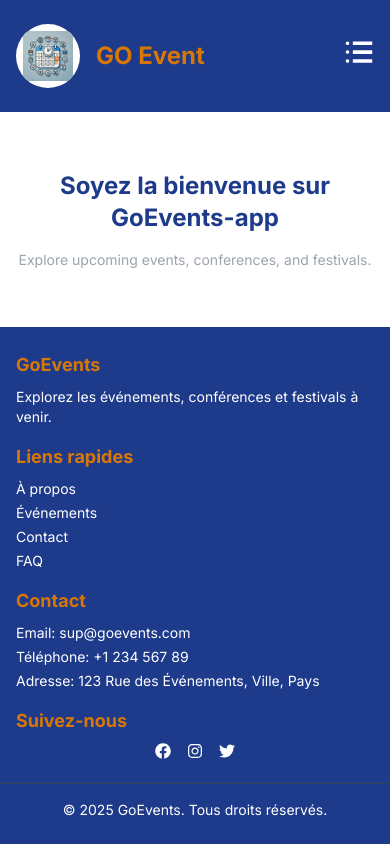
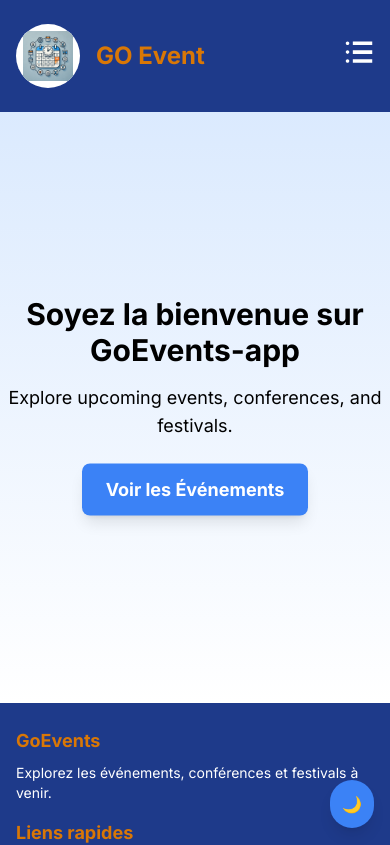
Before and after one commit to s6serge/goevents-app, a Next.js app: page / in a window 390 px wide. Shown: the top 845 px of the page. Built offline with nearby package versions, Linux system fonts and the light colour scheme.

Commit message:
Touche final
ajustement quelque bug responsive. merge du main avec le reste

```diff
--- a/app/globals.css
+++ b/app/globals.css
@@ -23,3 +23,16 @@ body.dark {
   padding: 0;
   box-sizing: border-box;
 }
+
+@keyframes float {
+  0%, 100% {
+      transform: translateY(0);
+  }
+  50% {
+      transform: translateY(-10px);
+  }
+}
+
+.animate-float {
+  animation: float 3s ease-in-out infinite;
+}
--- a/app/layout.jsx
+++ b/app/layout.jsx
@@ -13,9 +13,9 @@ export const metadata = {
 export default function RootLayout({ children }) {
     return (
         <html lang="en" className="h-full overflow-x-hidden">
-            <body className={`${inter.className} h-full flex flex-col overflow-x-hidden`}>
+            <body className={`${inter.className} h-full flex flex-col`}>
                 <Header />
-                <main className="flex-grow w-full max-w-7xl mx-auto px-4 md:px-6">{children}</main>
+                <div className="flex-grow flex-shrink-0 relative z-0">{children}</div> {/* Ensures content doesn't overlap */}
                 <Footer />
             </body>
         </html>
--- a/app/page.jsx
+++ b/app/page.jsx
@@ -1,14 +1,9 @@
+import Main from '@/components/Main';
+
 export default function Home() {
     return (
-        <main className="flex flex-col items-center justify-center h-full">
-            <div className="text-center space-y-4">
-                <h1 className="text-2xl md:text-4xl font-bold text-primary">
-                    Soyez la bienvenue sur GoEvents-app
-                </h1>
-                <p className="text-sm md:text-base text-textSecondary">
-                    Explore upcoming events, conferences, and festivals.
-                </p>
-            </div>
-        </main>
+        <Main>
+
+        </Main>
     );
 }
--- a/components/main.jsx
+++ b/components/main.jsx
@@ -1,19 +1,16 @@
-<<<<<<< HEAD
-"use client"; // This makes the component work on the client side
+"use client";
 
 import { useState, useEffect } from 'react';
-import Particles from '@tsparticles/react'; // For the cool particle animation
-import { loadSlim } from '@tsparticles/slim'; // Updated import
+import Particles from '@tsparticles/react';
+import { loadSlim } from '@tsparticles/slim';
 
 export default function Main({ children }) {
     const [isDarkMode, setIsDarkMode] = useState(false);
 
-  // Toggle dark mode
     const toggleDarkMode = () => {
-    setIsDarkMode(!isDarkMode);
+        setIsDarkMode((prevMode) => !prevMode);
     };
 
-  // Apply dark mode class to the body
     useEffect(() => {
         if (isDarkMode) {
             document.body.classList.add('dark');
@@ -22,228 +19,65 @@ export default function Main({ children }) {
         }
     }, [isDarkMode]);
 
-  // Initialize particles
     const particlesInit = async (engine) => {
-    await loadSlim(engine); // Updated function
+        await loadSlim(engine);
     };
 
     return (
-    <main className={`flex-grow p-4 ${isDarkMode ? 'bg-gradient-to-b from-gray-900 to-gray-800 text-white' : 'bg-gradient-to-b from-blue-100 to-white text-black'}`}>
-      {/* Particle Animation */}
+        <main
+            className={`relative flex flex-col items-center justify-center min-h-[70vh] ${
+                isDarkMode
+                    ? 'bg-gradient-to-b from-gray-900 to-gray-800 text-white'
+                    : 'bg-gradient-to-b from-blue-100 to-white text-black'
+            }`}
+        >
+            {/* Particles Background */}
             <Particles
                 id="tsparticles"
                 init={particlesInit}
                 options={{
                     background: {
-            color: {
-              value: isDarkMode ? '#1a1a1a' : '#ffffff',
-            },
-          },
-          fpsLimit: 60,
-          interactivity: {
-            events: {
-              onClick: {
-                enable: true,
-                mode: 'push',
-              },
-              onHover: {
-                enable: true,
-                mode: 'repulse',
-              },
-            },
-            modes: {
-              push: {
-                quantity: 4,
-              },
-              repulse: {
-                distance: 200,
-                duration: 0.4,
-              },
-            },
+                        color: { value: isDarkMode ? '#1a1a1a' : '#ffffff' },
                     },
                     particles: {
-            color: {
-              value: isDarkMode ? '#ffffff' : '#000000',
-            },
+                        color: { value: isDarkMode ? '#ffffff' : '#000000' },
                         links: {
                             color: isDarkMode ? '#ffffff' : '#000000',
-              distance: 150,
-              enable: true,
-              opacity: 0.5,
-              width: 1,
-            },
-            collisions: {
                             enable: true,
                         },
-            move: {
-              direction: 'none',
-              enable: true,
-              outModes: {
-                default: 'bounce',
+                        move: { enable: true },
                     },
-              random: false,
-              speed: 2,
-              straight: false,
-            },
-            number: {
-              density: {
-                enable: true,
-                area: 800,
-              },
-              value: 80,
-            },
-            opacity: {
-              value: 0.5,
-            },
-            shape: {
-              type: 'circle',
-            },
-            size: {
-              value: { min: 1, max: 5 },
-            },
-          },
-          detectRetina: true,
                 }}
             />
+
+            {/* Floating Text */}
+            <div className="absolute top-1/2 transform -translate-y-1/2 text-center z-10">
+                <h1 className="text-3xl md:text-5xl font-bold animate-float">
+                    Soyez la bienvenue sur GoEvents-app
+                </h1>
+                <p className="mt-4 text-lg md:text-xl animate-float">
+                    Explore upcoming events, conferences, and festivals.
+                </p>
+                <button
+                    className="mt-6 px-6 py-3 bg-blue-500 text-white font-bold text-lg rounded-lg shadow-lg hover:bg-blue-600 transition-colors duration-300 animate-float"
+                    onClick={() => alert("Voir les Événements clicked!")}
+                >
+                    Voir les Événements
+                </button>
+            </div>
 
             {/* Dark Mode Toggle Button */}
             <button
                 onClick={toggleDarkMode}
-        className="fixed bottom-4 right-4 p-2 bg-blue-500 text-white rounded-full shadow-lg z-50"
-        aria-label="Toggle Dark Mode"
+                className="fixed bottom-4 right-4 p-3 bg-blue-500 text-white rounded-full shadow-lg z-50 transition-transform hover:scale-105 focus:ring focus:ring-blue-300"
+                aria-label={isDarkMode ? 'Switch to light mode' : 'Switch to dark mode'}
+                title={isDarkMode ? 'Switch to light mode' : 'Switch to dark mode'}
             >
                 {isDarkMode ? '🌞' : '🌙'}
             </button>
 
             {/* Main Content */}
-      <div className="container mx-auto max-w-4xl relative z-10">
-        {children}
-      </div>
+            <div className="container mx-auto max-w-4xl relative z-10 mt-8">{children}</div>
         </main>
     );
 }
-=======
-"use client"; // This makes the component work on the client side
-
-import { useState, useEffect } from 'react';
-import Particles from '@tsparticles/react'; // For the cool particle animation
-import { loadSlim } from '@tsparticles/slim'; // Updated import
-
-export default function Main({ children }) {
-  const [isDarkMode, setIsDarkMode] = useState(false);
-
-  // Toggle dark mode
-  const toggleDarkMode = () => {
-    setIsDarkMode(!isDarkMode);
-  };
-
-  // Apply dark mode class to the body
-  useEffect(() => {
-    if (isDarkMode) {
-      document.body.classList.add('dark');
-    } else {
-      document.body.classList.remove('dark');
-    }
-  }, [isDarkMode]);
-
-  // Initialize particles
-  const particlesInit = async (engine) => {
-    await loadSlim(engine); // Updated function
-  };
-
-  return (
-    <main className={`flex-grow p-4 ${isDarkMode ? 'bg-gradient-to-b from-gray-900 to-gray-800 text-white' : 'bg-gradient-to-b from-blue-100 to-white text-black'}`}>
-      {/* Particle Animation */}
-      <Particles
-        id="tsparticles"
-        init={particlesInit}
-        options={{
-          background: {
-            color: {
-              value: isDarkMode ? '#1a1a1a' : '#ffffff',
-            },
-          },
-          fpsLimit: 60,
-          interactivity: {
-            events: {
-              onClick: {
-                enable: true,
-                mode: 'push',
-              },
-              onHover: {
-                enable: true,
-                mode: 'repulse',
-              },
-            },
-            modes: {
-              push: {
-                quantity: 4,
-              },
-              repulse: {
-                distance: 200,
-                duration: 0.4,
-              },
-            },
-          },
-          particles: {
-            color: {
-              value: isDarkMode ? '#ffffff' : '#000000',
-            },
-            links: {
-              color: isDarkMode ? '#ffffff' : '#000000',
-              distance: 150,
-              enable: true,
-              opacity: 0.5,
-              width: 1,
-            },
-            collisions: {
-              enable: true,
-            },
-            move: {
-              direction: 'none',
-              enable: true,
-              outModes: {
-                default: 'bounce',
-              },
-              random: false,
-              speed: 2,
-              straight: false,
-            },
-            number: {
-              density: {
-                enable: true,
-                area: 800,
-              },
-              value: 80,
-            },
-            opacity: {
-              value: 0.5,
-            },
-            shape: {
-              type: 'circle',
-            },
-            size: {
-              value: { min: 1, max: 5 },
-            },
-          },
-          detectRetina: true,
-        }}
-      />
-
-      {/* Dark Mode Toggle Button */}
-      <button
-        onClick={toggleDarkMode}
-        className="fixed bottom-4 right-4 p-2 bg-blue-500 text-white rounded-full shadow-lg z-50"
-        aria-label="Toggle Dark Mode"
-      >
-        {isDarkMode ? '🌞' : '🌙'}
-      </button>
-
-      {/* Main Content */}
-      <div className="container mx-auto max-w-4xl relative z-10">
-        {children}
-      </div>
-    </main>
-  );
-}
->>>>>>> e24848a9991228c9f38206e7d495a08aef2e6bf2
--- a/package.json
+++ b/package.json
@@ -9,10 +9,13 @@
     "lint": "next lint"
   },
   "dependencies": {
+    "@tsparticles/react": "^3.0.0",
+    "@tsparticles/slim": "^3.7.1",
     "next": "15.1.4",
     "react": "^19.0.0",
     "react-dom": "^19.0.0",
-    "react-icons": "^5.4.0"
+    "react-icons": "^5.4.0",
+    "tsparticles": "^3.7.1"
   },
   "devDependencies": {
     "@eslint/eslintrc": "^3",
```
Also changed, not shown: 1 other file (tests, documents, lock files or other folders). Lines whose indentation alone changed are shown as unchanged.
